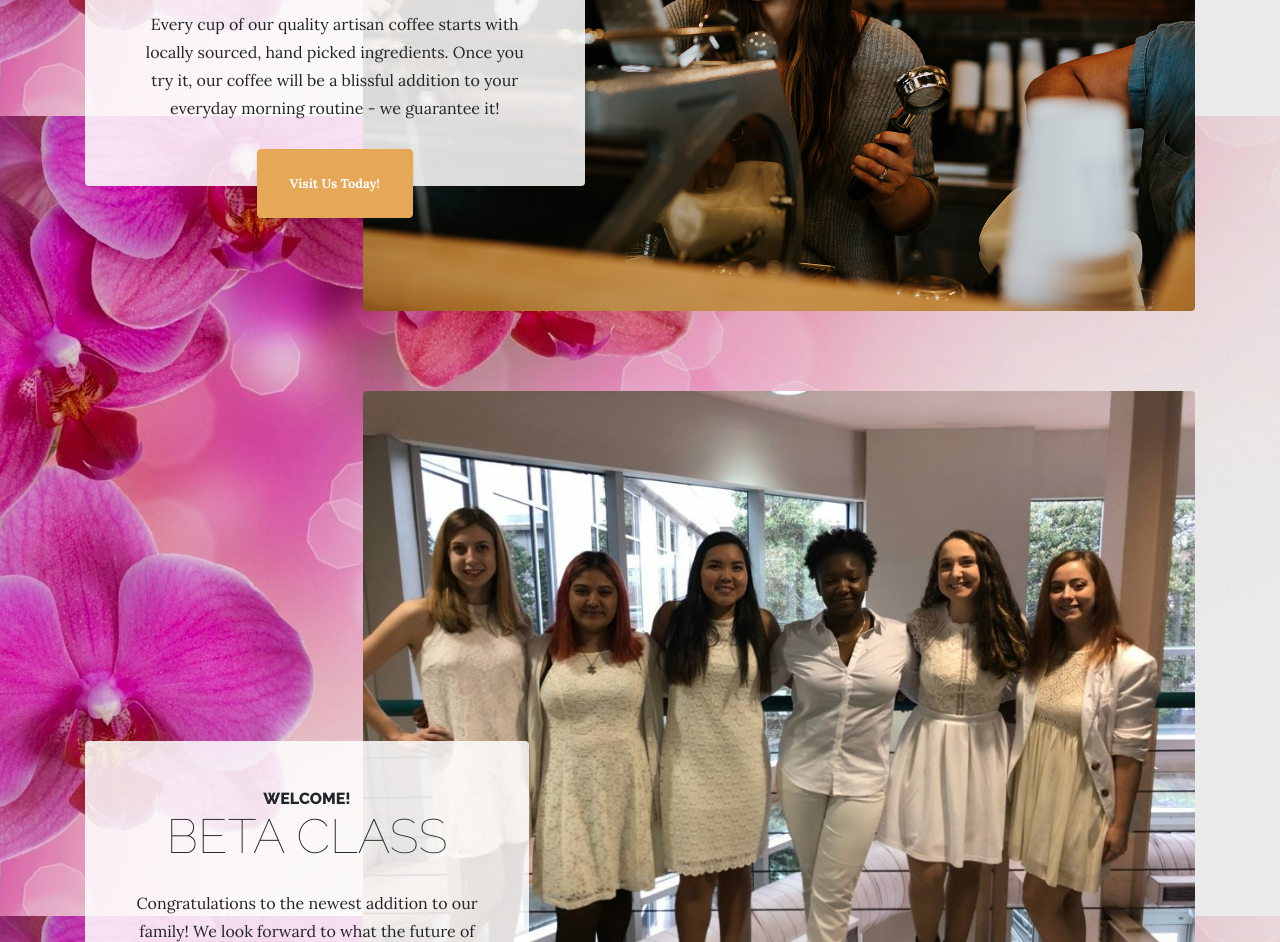
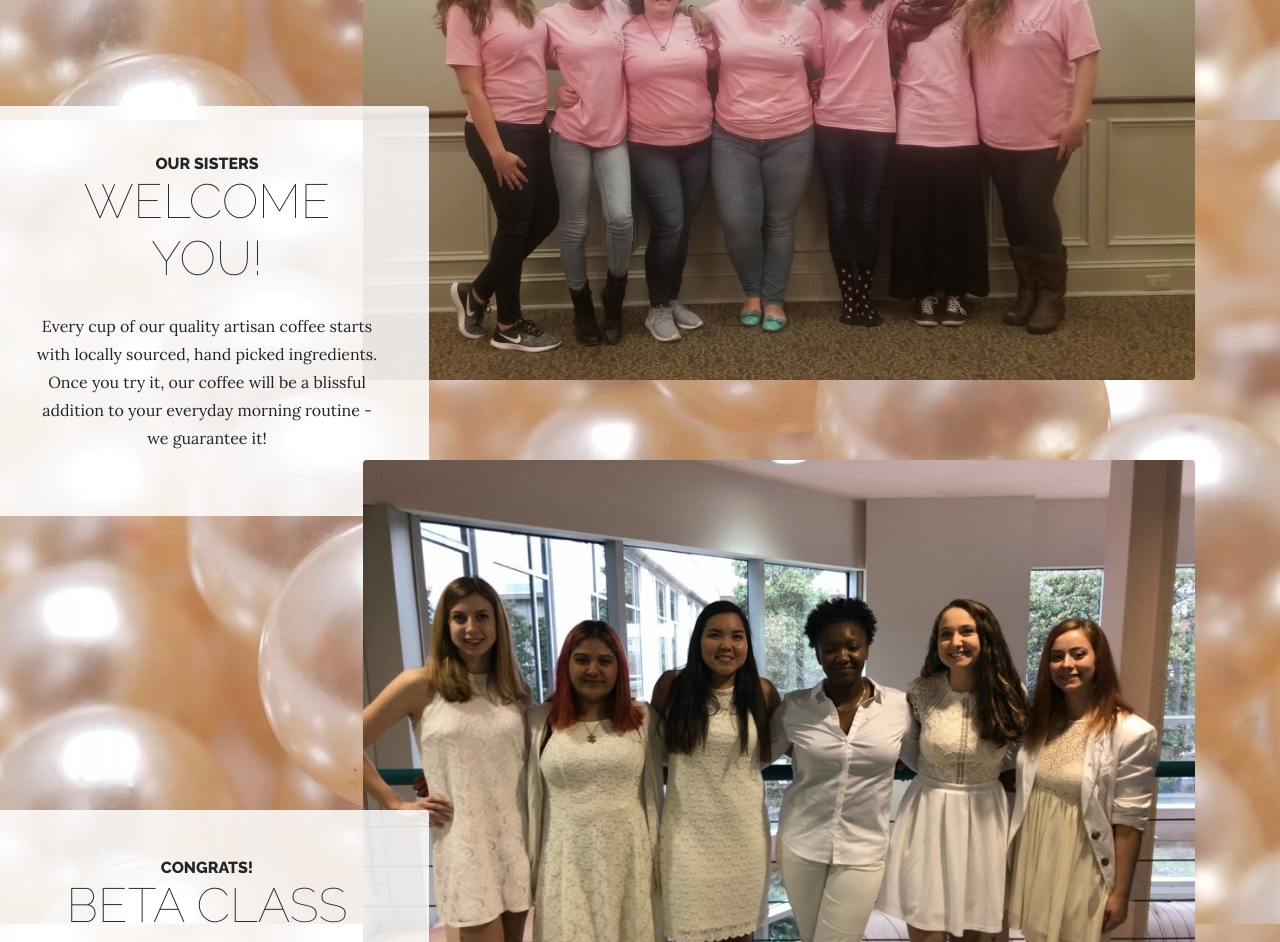
Before and after one commit to oduphirho/oduphisigmarho.io, a website: page index.html in a window 1280 px wide. Shown: the part 684-1626 px from the top of the page. Drawn offline with Linux system fonts and the light colour scheme.

Commit message:
pearls & color change
changed background and setting to proper colors

```diff
--- a/css/business-casual.css
+++ b/css/business-casual.css
@@ -3,7 +3,7 @@ body {
   background-attachment: fixed;
   background-position: center;
   background-size: cover;
-  background-image: url("../img/orchids.jpg");
+  background-image: url("../img/pearls.jpg");
 }
 
 h1,
@@ -35,6 +35,7 @@ p {
   display: block;
   font-size: 2rem;
   font-weight: 800;
+  color: #c0c0c0;
 }
 
 .site-heading .site-heading-lower {
@@ -69,12 +70,12 @@ p {
 }
 
 #mainNav {
-  background-color: #722f37;
+  background-color: #000080;
   font-family: 'Raleway';
 }
 
 #mainNav .navbar-brand {
-  color: #e6a756;
+  color: #c0c0c0;
 }
 
 #mainNav .navbar-nav .nav-item .nav-link {
@@ -130,7 +131,7 @@ p {
   }
 
   .intro-test{
-    left: 0;
+    left: -100px;
     width: 40%;
     position: absolute;
     margin-bottom: 3rem;
@@ -228,15 +229,15 @@ p {
 }
 
 .footer {
-  background-color: #722f37;
+  background-color: #000080;
 }
 
 .text-primary {
-  color: #e6a756 !important;
+  color: #000080 !important;
 }
 
 .bg-primary {
-  background-color: #e6a756 !important;
+  background-color: #000080 !important;
 }
 
 .btn {
@@ -244,8 +245,8 @@ p {
 }
 
 .btn-primary {
-  background-color: #e6a756;
-  border-color: #e6a756;
+  background-color: #000080;
+  border-color: #000080;
 }
 
 .btn-primary:hover, .btn-primary:focus, .btn-primary:active {
--- a/index.html
+++ b/index.html
@@ -60,16 +60,16 @@
     <section class="page-section clearfix">
       <div class="container">
         <div class="intro">
-          <img class="intro-img img-fluid mb-3 mb-lg-0 rounded" src="img/intro.jpg" alt="">
-          <div class="intro-text left-0 text-center bg-faded p-5 rounded">
+          <img class="intro-img img-fluid mb-3 mb-lg-0 rounded" src="img/recruitment.jpeg" alt="">
+          <div class="intro-test left-0 text-center bg-faded p-5 rounded">
             <h2 class="section-heading mb-4">
-              <span class="section-heading-upper">Fresh Coffee</span>
-              <span class="section-heading-lower">Worth Drinking</span>
+              <span class="section-heading-upper">Our Sisters</span>
+              <span class="section-heading-lower">Welcome you!</span>
             </h2>
             <p class="mb-3">Every cup of our quality artisan coffee starts with locally sourced, hand picked ingredients. Once you try it, our coffee will be a blissful addition to your everyday morning routine - we guarantee it!
             </p>
-            <div class="intro-button mx-auto">
-              <a class="btn btn-primary btn-xl" href="#">Visit Us Today!</a>
+          <!--  <div class="intro-button mx-auto">
+              <a class="btn btn-primary btn-xl" href="#">Visit Us Today!</a> -->
             </div>
           </div>
         </div>
@@ -82,7 +82,7 @@
           <img class="intro-img img-fluid mb-3 mb-lg-0 rounded" src="img/betas.jpg" alt="">
           <div class="intro-test left-0 text-center bg-faded p-5 rounded"  >
             <h2 class="section-heading mb-4">
-              <span class="section-heading-upper">Welcome!</span>
+              <span class="section-heading-upper">Congrats!</span>
               <span class="section-heading-lower">Beta Class</span>
             </h2>
             <p class="mb-3">Congratulations to the newest addition to our family! We look forward to what the future of Phi Sigma Rho brings to you!</p>
```
Also changed, not shown: img/orchids.jpeg (added), img/pearls.jpg (added), img/recruitment.jpeg (added).
